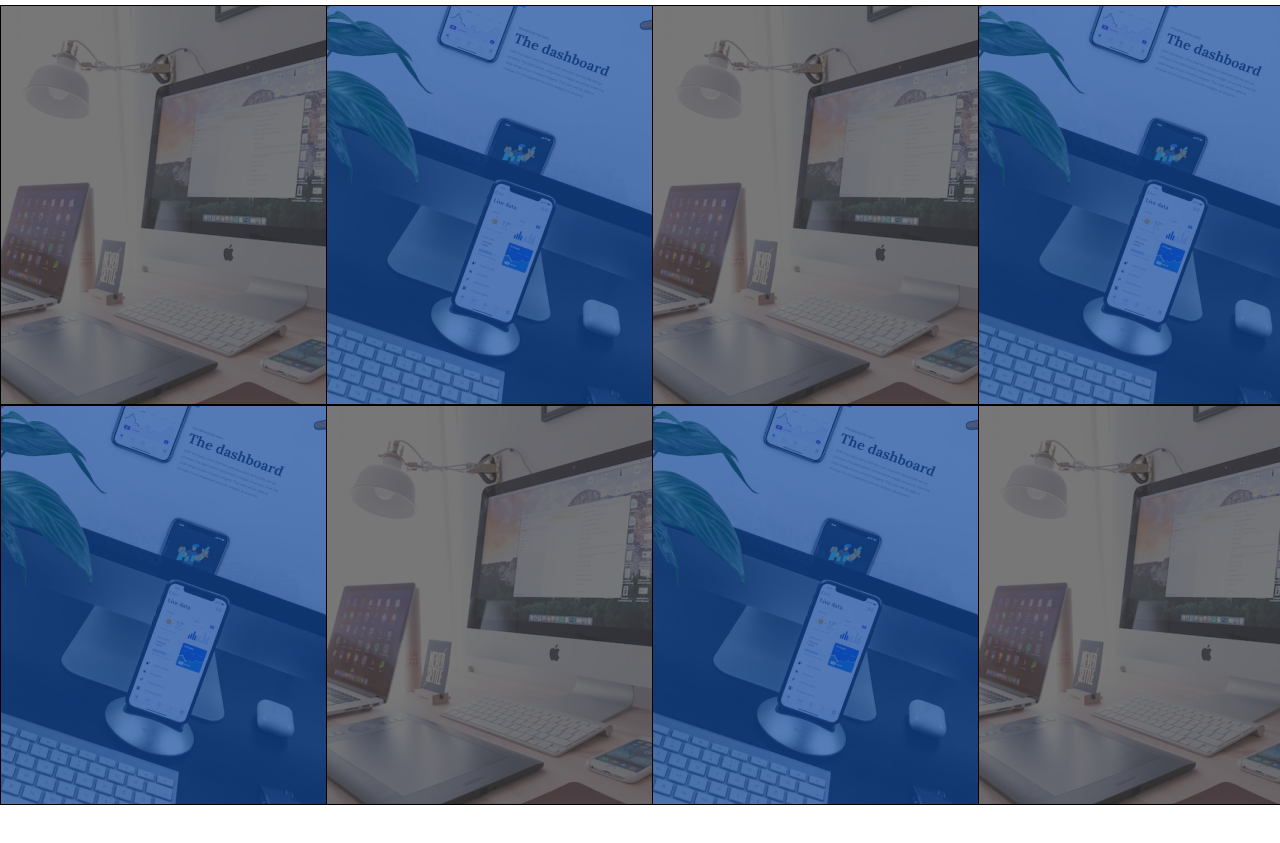
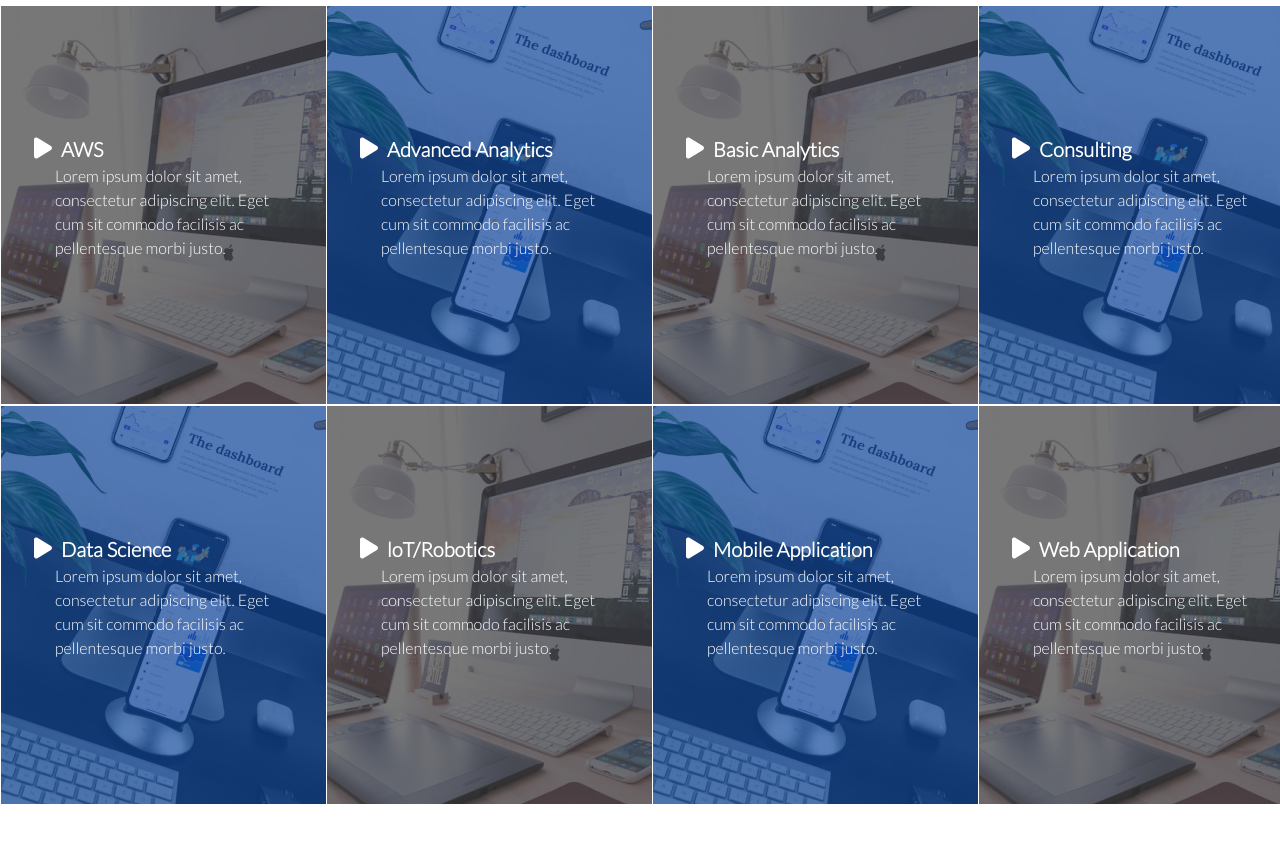
Before and after one commit to Din1998/test-repo, a React (Create React App) app: page / in a window 1280 px wide. Shown: the part 2780-3623 px from the top of the page. Built offline with nearby package versions, Linux system fonts and the light colour scheme.

Commit message:
add aboutSection box

```diff
--- a/src/StylesFile/about.css
+++ b/src/StylesFile/about.css
@@ -6,8 +6,35 @@
 .box{
   height: 400px;
   width: 358px;
-  border: 1px solid black;
+  border: 1px solid rgb(255, 255, 255);
+  display: flex;
+  flex-direction: column;
+  justify-content: center;
 
+}
+
+.box__text{
+  padding: 0px 0px 0px 24px;
+  text-align: left;
+  width: 80%;
+  color: white;
+}
+
+.box__text p{
+  padding: 0px 0px 0px 30px;
+
+}
+
+.box__text li{
+  list-style: none;
+  font-size: 20px;
+  font-weight: 800;
+}
+
+
+.title__icon{
+  width: 36px;
+  height: 24px;
 }
 
 .box-a{
--- a/src/components/About.js
+++ b/src/components/About.js
@@ -1,21 +1,63 @@
-import '../StylesFile/about.css'
-import { Row,Col } from 'react-bootstrap'
+import '../StylesFile/about.css';
+import { Row,Col } from 'react-bootstrap';
+import { FontAwesomeIcon } from '@fortawesome/react-fontawesome'
+import { faPlay } from '@fortawesome/free-solid-svg-icons'
 
 export default function About() {
   return(
     <div className='about__section'>
       <div className='wraper'>
         <Row>
-            <Col md={3}><div className='box box-a'></div></Col>
-            <Col md={3}><div className='box box-b'></div></Col>
-            <Col md={3}><div className='box box-c'></div></Col>
-            <Col md={3}><div className='box box-d'></div></Col>
+            <Col md={3}><div className='box box-a'>
+                <div className='box__text'>
+                  <li><FontAwesomeIcon icon={faPlay} className="title__icon" />AWS</li>
+                  <p>Lorem ipsum dolor sit amet, consectetur adipiscing elit. Eget cum sit commodo facilisis ac pellentesque morbi justo.</p>
+                </div>
+              </div></Col>
+            <Col md={3}><div className='box box-b'>
+                <div className='box__text'>
+                <li><FontAwesomeIcon icon={faPlay} className="title__icon" />Advanced Analytics</li>
+                  <p>Lorem ipsum dolor sit amet, consectetur adipiscing elit. Eget cum sit commodo facilisis ac pellentesque morbi justo.</p>
+                </div>
+              </div></Col>
+            <Col md={3}><div className='box box-c'>
+                <div className='box__text'>
+                  <li><FontAwesomeIcon icon={faPlay} className="title__icon" />Basic Analytics</li>
+                  <p>Lorem ipsum dolor sit amet, consectetur adipiscing elit. Eget cum sit commodo facilisis ac pellentesque morbi justo.</p>
+                </div>
+              </div></Col>
+            <Col md={3}><div className='box box-d'>
+                <div className='box__text'>
+                  <li><FontAwesomeIcon icon={faPlay} className="title__icon" />Consulting</li>
+                  <p>Lorem ipsum dolor sit amet, consectetur adipiscing elit. Eget cum sit commodo facilisis ac pellentesque morbi justo.</p>
+                </div>
+              </div></Col>
         </Row>
         <Row>
-            <Col md={3}><div className='box box-b'></div></Col>
-            <Col md={3}><div className='box box-a'></div></Col>
-            <Col md={3}><div className='box box-d'></div></Col>
-            <Col md={3}><div className='box box-c'></div></Col>
+            <Col md={3}><div className='box box-b'>
+                <div className='box__text'>
+                  <li><FontAwesomeIcon icon={faPlay} className="title__icon" />Data Science</li>
+                  <p>Lorem ipsum dolor sit amet, consectetur adipiscing elit. Eget cum sit commodo facilisis ac pellentesque morbi justo.</p>
+                </div>
+              </div></Col>
+            <Col md={3}><div className='box box-a'>
+                <div className='box__text'>
+                  <li><FontAwesomeIcon icon={faPlay} className="title__icon" />loT/Robotics</li>
+                  <p>Lorem ipsum dolor sit amet, consectetur adipiscing elit. Eget cum sit commodo facilisis ac pellentesque morbi justo.</p>
+                </div>
+              </div></Col>
+            <Col md={3}><div className='box box-d'>
+                <div className='box__text'>
+                  <li><FontAwesomeIcon icon={faPlay} className="title__icon" />Mobile Application</li>
+                  <p>Lorem ipsum dolor sit amet, consectetur adipiscing elit. Eget cum sit commodo facilisis ac pellentesque morbi justo.</p>
+                </div>
+              </div></Col>
+            <Col md={3}><div className='box box-c'>
+                <div className='box__text'>
+                  <li><FontAwesomeIcon icon={faPlay} className="title__icon" />Web Application</li>
+                  <p>Lorem ipsum dolor sit amet, consectetur adipiscing elit. Eget cum sit commodo facilisis ac pellentesque morbi justo.</p>
+                </div>
+              </div></Col>
         </Row>
       </div>
     </div>
```
